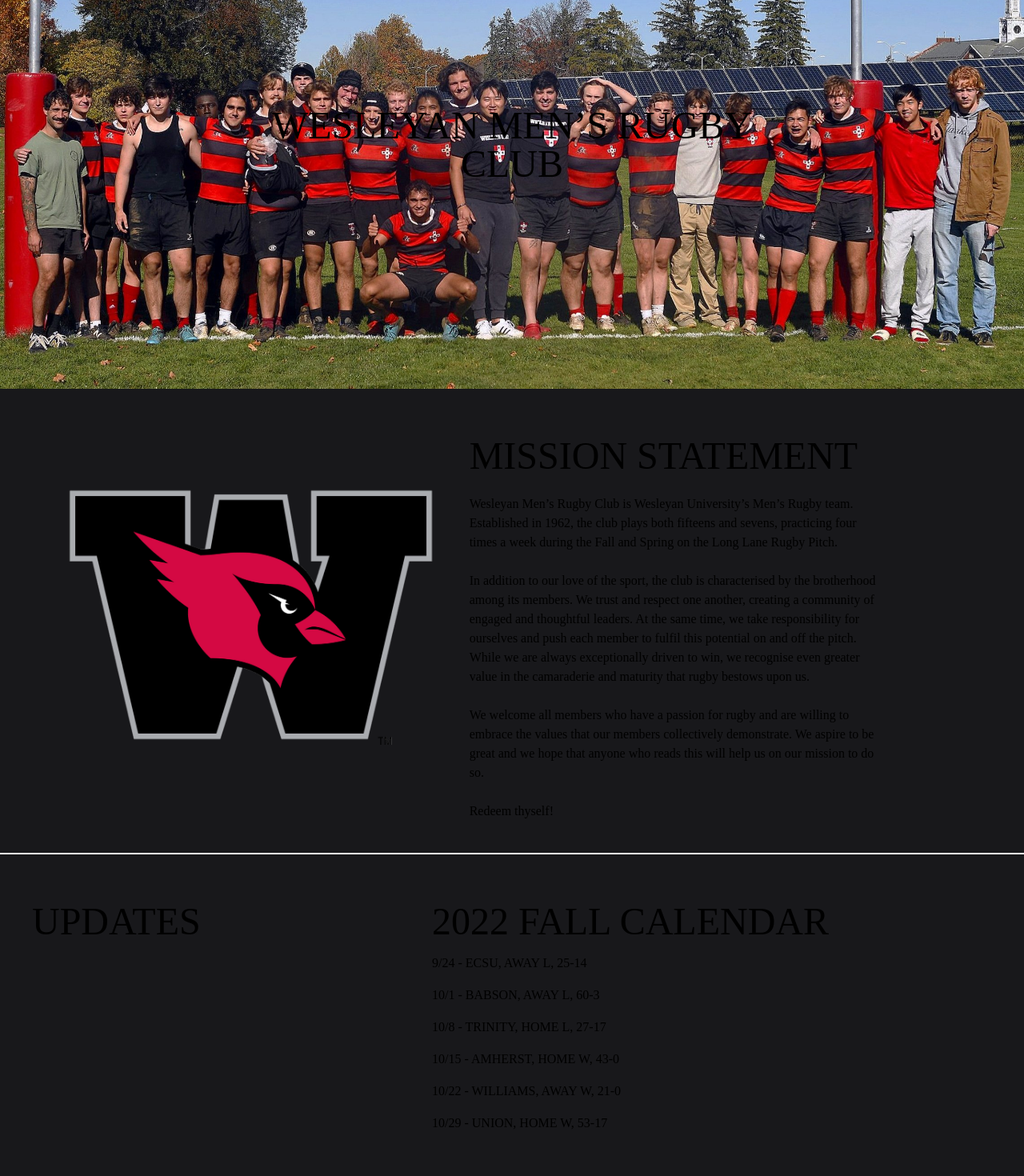
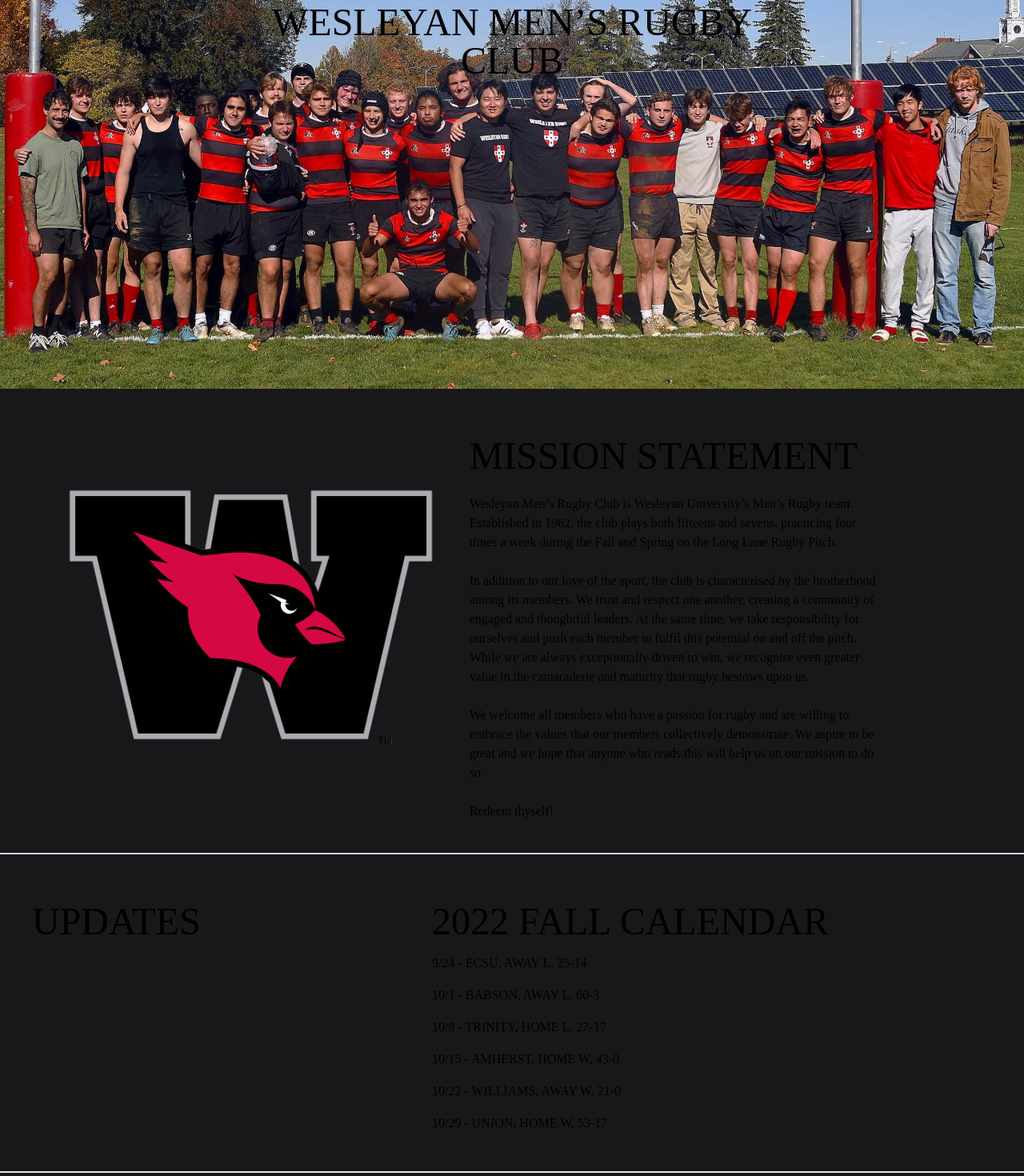
Before and after one commit to rorymcclenahan/old-methodist-rugby, a Next.js app: page / in a window 1280 px wide. Shown: the part 240-1710 px from the top of the page at 80% size. Built offline with nearby package versions, Linux system fonts and the light colour scheme; a web font is replaced by a local one.

Commit message:
minor fixes

```diff
--- a/pages/about.js
+++ b/pages/about.js
@@ -1,6 +1,6 @@
 export default function About() {
   return (
-    <div id="about" className="font-DIN border-b-2 border-white bg-zinc-900">
+    <div id="about" className="font-DIN border-b-2 border-slate-300 bg-zinc-900">
       <div className="sm:p-10 max-sm:p-1 mx-auto">
         <div className="flex relative md:flex-row max-md:flex-col">
           <div className="lg:w-5/12 m-10 max-w-lg justify-center">
--- a/pages/home.js
+++ b/pages/home.js
@@ -7,7 +7,7 @@
           alt="Wesleyan Logo"
           className=""
         />
-        <div className="absolute text-5xl stroke-2 top-1/2 left-1/2 -translate-x-1/2 -translate-y-1/2 drop-shadow-sm">
+        <div className="absolute top-1/4 left-1/2 -translate-x-1/2 -translate-y-1/4 drop-shadow-sm">
           <h1 className="font-DIN text-center md:text-3xl lg:text-5xl">WESLEYAN MEN’S RUGBY CLUB</h1>
         </div>
       </div>
--- a/pages/updates.js
+++ b/pages/updates.js
@@ -46,7 +46,7 @@
   ];
 
   return (
-    <div id="updates" className="font-DIN border-b-1">
+    <div id="updates" className="font-DIN border-b-2">
       <div className="bg-zinc-900 p-10">
         <div className="flex md:flex-row max-md:flex-col">
           <div className="lg:w-5/12 max-w-lg justify-center">
```
